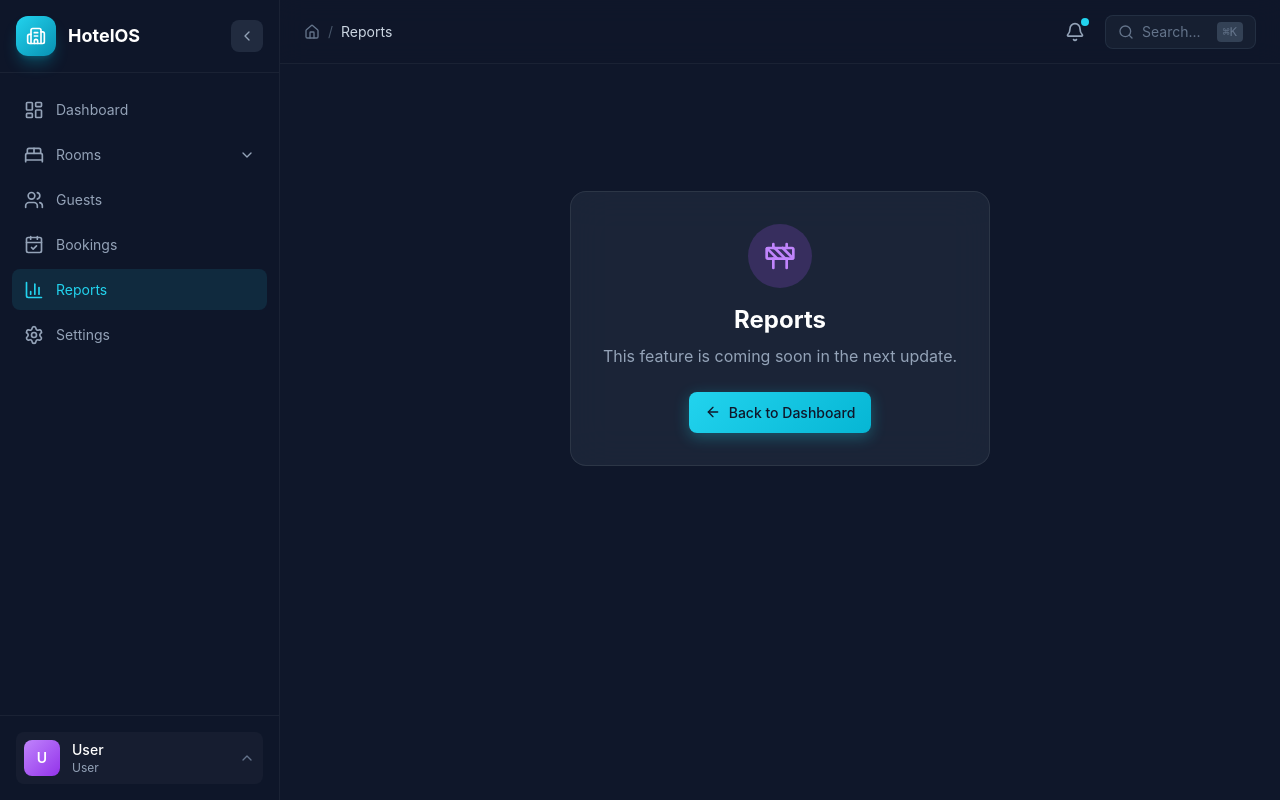
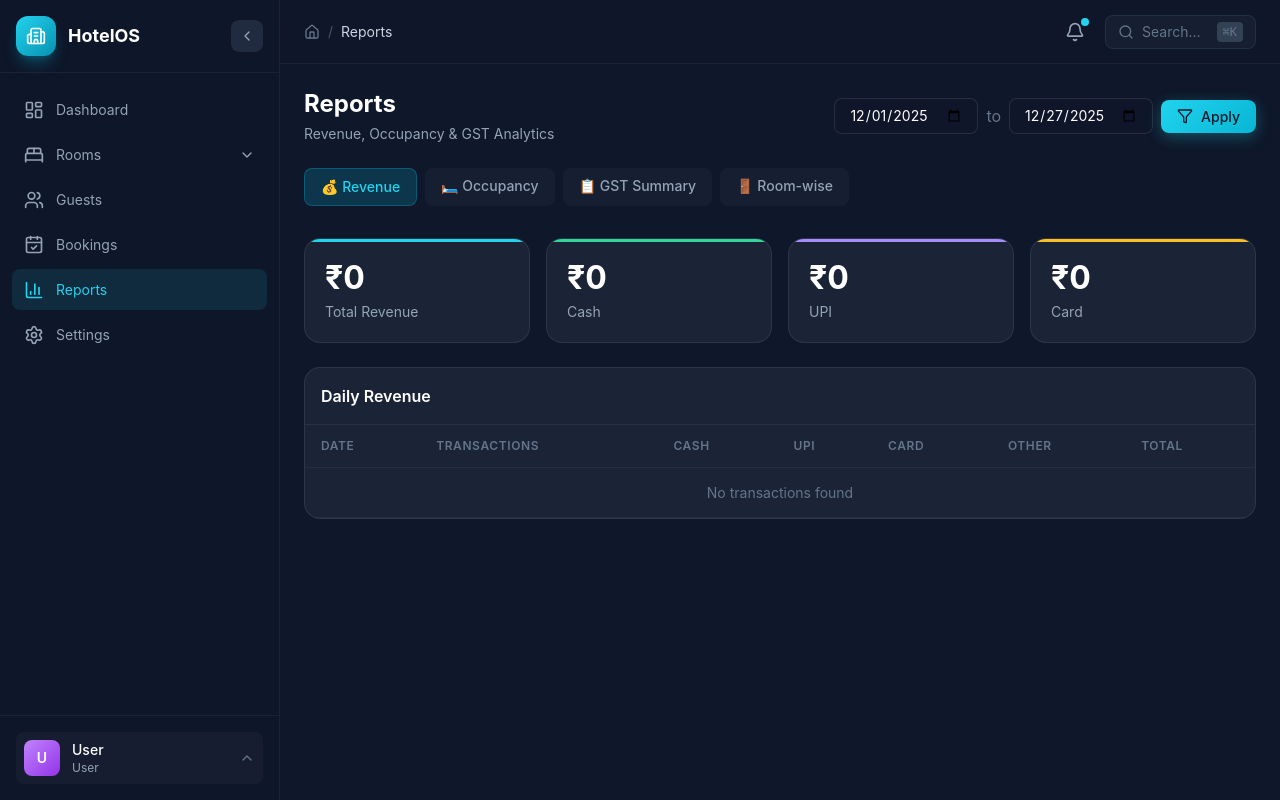
Before and after one commit to Jagatmohan-arch/HotelOS, a PHP site: page /reports in a window 1280 px wide. Run offline with PHP 8.4, Linux system fonts and the light colour scheme; tables that the repository leaves empty hold one stand-in row (values such as "Sample post"); some libraries are stand-ins or nearby versions.

Commit message:
Add: Reports module with Revenue, Occupancy, GST, and Room-wise reports

```diff
--- /dev/null
+++ b/handlers/ReportsHandler.php
@@ -0,0 +1,245 @@
+<?php
+/**
+ * HotelOS - Reports Handler
+ *
+ * Generates revenue, occupancy, and GST reports
+ */
+
+declare(strict_types=1);
+
+namespace HotelOS\Handlers;
+
+use HotelOS\Core\Database;
+use HotelOS\Core\TenantContext;
+
+class ReportsHandler
+{
+    private Database $db;
+
+    public function __construct()
+    {
+        $this->db = Database::getInstance();
+    }
+
+    /**
+     * Get daily revenue report
+     */
+    public function getDailyRevenue(string $startDate, string $endDate): array
+    {
+        return $this->db->query(
+            "SELECT
+                DATE(t.collected_at) as date,
+                COUNT(*) as transaction_count,
+                SUM(CASE WHEN t.type = 'credit' THEN t.amount ELSE 0 END) as revenue,
+                SUM(CASE WHEN t.type = 'debit' THEN t.amount ELSE 0 END) as refunds,
+                SUM(CASE WHEN t.payment_mode = 'cash' AND t.type = 'credit' THEN t.amount ELSE 0 END) as cash,
+                SUM(CASE WHEN t.payment_mode = 'upi' AND t.type = 'credit' THEN t.amount ELSE 0 END) as upi,
+                SUM(CASE WHEN t.payment_mode = 'card' AND t.type = 'credit' THEN t.amount ELSE 0 END) as card,
+                SUM(CASE WHEN t.payment_mode NOT IN ('cash', 'upi', 'card') AND t.type = 'credit' THEN t.amount ELSE 0 END) as other
+             FROM transactions t
+             WHERE DATE(t.collected_at) BETWEEN :start_date AND :end_date
+             GROUP BY DATE(t.collected_at)
+             ORDER BY date DESC",
+            ['start_date' => $startDate, 'end_date' => $endDate]
+        );
+    }
+
+    /**
+     * Get revenue summary for date range
+     */
+    public function getRevenueSummary(string $startDate, string $endDate): array
+    {
+        return $this->db->queryOne(
+            "SELECT
+                COUNT(*) as total_transactions,
+                SUM(CASE WHEN t.type = 'credit' THEN t.amount ELSE 0 END) as total_revenue,
+                SUM(CASE WHEN t.type = 'debit' THEN t.amount ELSE 0 END) as total_refunds,
+                SUM(CASE WHEN t.payment_mode = 'cash' AND t.type = 'credit' THEN t.amount ELSE 0 END) as cash_total,
+                SUM(CASE WHEN t.payment_mode = 'upi' AND t.type = 'credit' THEN t.amount ELSE 0 END) as upi_total,
+                SUM(CASE WHEN t.payment_mode = 'card' AND t.type = 'credit' THEN t.amount ELSE 0 END) as card_total
+             FROM transactions t
+             WHERE DATE(t.collected_at) BETWEEN :start_date AND :end_date",
+            ['start_date' => $startDate, 'end_date' => $endDate]
+        ) ?? [];
+    }
+
+    /**
+     * Get occupancy report
+     */
+    public function getOccupancyReport(string $startDate, string $endDate): array
+    {
+        // Get total rooms
+        $totalRooms = $this->db->queryOne(
+            "SELECT COUNT(*) as count FROM rooms WHERE is_active = 1"
+        )['count'] ?? 0;
+
+        // Get daily occupancy
+        $dailyData = $this->db->query(
+            "SELECT
+                DATE(b.check_in_date) as date,
+                COUNT(DISTINCT b.room_id) as rooms_occupied,
+                COUNT(DISTINCT b.id) as bookings,
+                SUM(b.total_amount) as revenue
+             FROM bookings b
+             WHERE b.status IN ('checked_in', 'checked_out')
+             AND b.check_in_date <= :end_date
+             AND b.check_out_date >= :start_date
+             GROUP BY DATE(b.check_in_date)
+             ORDER BY date DESC",
+            ['start_date' => $startDate, 'end_date' => $endDate]
+        );
+
+        // Calculate occupancy percentage
+        foreach ($dailyData as &$day) {
+            $day['occupancy_rate'] = $totalRooms > 0
+                ? round(($day['rooms_occupied'] / $totalRooms) * 100, 1)
+                : 0;
+        }
+
+        return [
+            'total_rooms' => $totalRooms,
+            'daily' => $dailyData
+        ];
+    }
+
+    /**
+     * Get occupancy summary
+     */
+    public function getOccupancySummary(string $startDate, string $endDate): array
+    {
+        $totalRooms = $this->db->queryOne(
+            "SELECT COUNT(*) as count FROM rooms WHERE is_active = 1"
+        )['count'] ?? 0;
+
+        $data = $this->db->queryOne(
+            "SELECT
+                COUNT(DISTINCT b.id) as total_bookings,
+                COUNT(DISTINCT b.guest_id) as unique_guests,
+                SUM(DATEDIFF(LEAST(b.check_out_date, :end_date), GREATEST(b.check_in_date, :start_date))) as total_room_nights,
+                AVG(b.total_amount) as avg_booking_value,
+                SUM(b.total_amount) as total_revenue
+             FROM bookings b
+             WHERE b.status IN ('checked_in', 'checked_out')
+             AND b.check_in_date <= :end_date2
+             AND b.check_out_date >= :start_date2",
+            [
+                'start_date' => $startDate,
+                'end_date' => $endDate,
+                'start_date2' => $startDate,
+                'end_date2' => $endDate
+            ]
+        );
+
+        // Calculate average occupancy
+        $days = max(1, (strtotime($endDate) - strtotime($startDate)) / 86400 + 1);
+        $possibleRoomNights = $totalRooms * $days;
+        $occupancyRate = $possibleRoomNights > 0
+            ? round((($data['total_room_nights'] ?? 0) / $possibleRoomNights) * 100, 1)
+            : 0;
+
+        return [
+            'total_rooms' => $totalRooms,
+            'total_bookings' => (int)($data['total_bookings'] ?? 0),
+            'unique_guests' => (int)($data['unique_guests'] ?? 0),
+            'total_room_nights' => (int)($data['total_room_nights'] ?? 0),
+            'avg_booking_value' => round((float)($data['avg_booking_value'] ?? 0), 2),
+            'total_revenue' => (float)($data['total_revenue'] ?? 0),
+            'avg_occupancy_rate' => $occupancyRate
+        ];
+    }
+
+    /**
+     * Get GST summary for tax filing
+     */
+    public function getGSTSummary(string $startDate, string $endDate): array
+    {
+        // Get bookings with GST breakdown
+        $bookings = $this->db->query(
+            "SELECT
+                b.id,
+                b.booking_number,
+                b.check_out_date as invoice_date,
+                CONCAT(g.first_name, ' ', g.last_name) as guest_name,
+                g.gst_number as guest_gstin,
+                r.room_number,
+                b.total_amount,
+                b.cgst_amount,
+                b.sgst_amount,
+                (b.cgst_amount + b.sgst_amount) as total_gst,
+                (b.total_amount - b.cgst_amount - b.sgst_amount) as taxable_amount
+             FROM bookings b
+             JOIN guests g ON b.guest_id = g.id
+             JOIN rooms r ON b.room_id = r.id
+             WHERE b.status = 'checked_out'
+             AND b.check_out_date BETWEEN :start_date AND :end_date
+             ORDER BY b.check_out_date DESC",
+            ['start_date' => $startDate, 'end_date' => $endDate]
+        );
+
+        // Calculate totals
+        $totals = [
+            'taxable_amount' => 0,
+            'cgst' => 0,
+            'sgst' => 0,
+            'total_gst' => 0,
+            'total_amount' => 0,
+            'invoice_count' => count($bookings)
+        ];
+
+        foreach ($bookings as $b) {
+            $totals['taxable_amount'] += (float)$b['taxable_amount'];
+            $totals['cgst'] += (float)$b['cgst_amount'];
+            $totals['sgst'] += (float)$b['sgst_amount'];
+            $totals['total_gst'] += (float)$b['total_gst'];
+            $totals['total_amount'] += (float)$b['total_amount'];
+        }
+
+        return [
+            'bookings' => $bookings,
+            'totals' => $totals
+        ];
+    }
+
+    /**
+     * Get room-wise revenue
+     */
+    public function getRoomWiseRevenue(string $startDate, string $endDate): array
+    {
+        return $this->db->query(
+            "SELECT
+                r.room_number,
+                rt.name as room_type,
+                COUNT(b.id) as booking_count,
+                SUM(b.total_amount) as total_revenue,
+                AVG(b.total_amount) as avg_revenue
+             FROM rooms r
+             LEFT JOIN room_types rt ON r.room_type_id = rt.id
+             LEFT JOIN bookings b ON r.id = b.room_id
+                AND b.status = 'checked_out'
+                AND b.check_out_date BETWEEN :start_date AND :end_date
+             WHERE r.is_active = 1
+             GROUP BY r.id, r.room_number, rt.name
+             ORDER BY total_revenue DESC",
+            ['start_date' => $startDate, 'end_date' => $endDate]
+        );
+    }
+
+    /**
+     * Get payment mode breakdown
+     */
+    public function getPaymentModeBreakdown(string $startDate, string $endDate): array
+    {
+        return $this->db->query(
+            "SELECT
+                payment_mode,
+                COUNT(*) as count,
+                SUM(amount) as total
+             FROM transactions
+             WHERE type = 'credit'
+             AND DATE(collected_at) BETWEEN :start_date AND :end_date
+             GROUP BY payment_mode
+             ORDER BY total DESC",
+            ['start_date' => $startDate, 'end_date' => $endDate]
+        );
+    }
+}
--- a/public/index.php
+++ b/public/index.php
@@ -486,9 +486,9 @@
             else header('Location: /pos');
             break;
 
-        // ========== Placeholder Routes ==========
+        // ========== Reports ==========
         case '/reports':
-            renderComingSoonPage($auth, ucfirst(substr($requestUri, 1)));
+            renderReportsPage($auth);
             break;
 
         default:
@@ -1190,3 +1190,54 @@
     header('Location: /pos');
     exit;
 }
+
+// ============================================
+// Reports Functions
+// ============================================
+
+function renderReportsPage(Auth $auth): void
+{
+    $user = $auth->user();
+    $csrfToken = $auth->csrfToken();
+
+    $handler = new \HotelOS\Handlers\ReportsHandler();
+
+    $activeTab = $_GET['tab'] ?? 'revenue';
+    $startDate = $_GET['start'] ?? date('Y-m-01');
+    $endDate = $_GET['end'] ?? date('Y-m-d');
+
+    $reportData = [];
+    $summary = [];
+
+    switch ($activeTab) {
+        case 'revenue':
+            $reportData = $handler->getDailyRevenue($startDate, $endDate);
+            $summary = $handler->getRevenueSummary($startDate, $endDate);
+            break;
+
+        case 'occupancy':
+            $reportData = $handler->getOccupancyReport($startDate, $endDate);
+            $summary = $handler->getOccupancySummary($startDate, $endDate);
+            break;
+
+        case 'gst':
+            $gstData = $handler->getGSTSummary($startDate, $endDate);
+            $reportData = $gstData;
+            $summary = $gstData['totals'] ?? [];
+            break;
+
+        case 'rooms':
+            $reportData = $handler->getRoomWiseRevenue($startDate, $endDate);
+            break;
+    }
+
+    $title = 'Reports';
+    $currentRoute = 'reports';
+    $breadcrumbs = [['label' => 'Reports']];
+
+    ob_start();
+    include VIEWS_PATH . '/reports/index.php';
+    $content = ob_get_clean();
+
+    include VIEWS_PATH . '/layouts/app.php';
+}
--- /dev/null
+++ b/views/reports/index.php
@@ -0,0 +1,301 @@
+<?php
+/**
+ * HotelOS - Reports Page
+ * Revenue, Occupancy, and GST reports
+ */
+
+declare(strict_types=1);
+
+$activeTab = $activeTab ?? 'revenue';
+$startDate = $startDate ?? date('Y-m-01');
+$endDate = $endDate ?? date('Y-m-d');
+$reportData = $reportData ?? [];
+$summary = $summary ?? [];
+?>
+
+<div class="reports-page animate-fadeIn">
+    <!-- Page Header -->
+    <div class="flex flex-col md:flex-row md:items-center md:justify-between gap-4 mb-6">
+        <div>
+            <h1 class="text-2xl font-bold text-white">Reports</h1>
+            <p class="text-slate-400 text-sm mt-1">Revenue, Occupancy & GST Analytics</p>
+        </div>
+
+        <!-- Date Range Filter -->
+        <form method="GET" class="flex gap-2 items-center">
+            <input type="hidden" name="tab" value="<?= $activeTab ?>">
+            <input type="date" name="start" value="<?= $startDate ?>"
+                   class="form-input py-1.5 text-sm w-36">
+            <span class="text-slate-500">to</span>
+            <input type="date" name="end" value="<?= $endDate ?>"
+                   class="form-input py-1.5 text-sm w-36">
+            <button type="submit" class="btn btn--primary py-1.5">
+                <i data-lucide="filter" class="w-4 h-4"></i>
+                Apply
+            </button>
+        </form>
+    </div>
+
+    <!-- Tabs -->
+    <div class="flex gap-2 mb-6 overflow-x-auto pb-2">
+        <a href="/reports?tab=revenue&start=<?= $startDate ?>&end=<?= $endDate ?>"
+           class="px-4 py-2 rounded-lg text-sm font-medium transition-colors whitespace-nowrap <?= $activeTab === 'revenue' ? 'bg-cyan-500/20 text-cyan-400 border border-cyan-500/30' : 'bg-slate-800/50 text-slate-400 hover:text-white' ?>">
+            💰 Revenue
+        </a>
+        <a href="/reports?tab=occupancy&start=<?= $startDate ?>&end=<?= $endDate ?>"
+           class="px-4 py-2 rounded-lg text-sm font-medium transition-colors whitespace-nowrap <?= $activeTab === 'occupancy' ? 'bg-cyan-500/20 text-cyan-400 border border-cyan-500/30' : 'bg-slate-800/50 text-slate-400 hover:text-white' ?>">
+            🛏️ Occupancy
+        </a>
+        <a href="/reports?tab=gst&start=<?= $startDate ?>&end=<?= $endDate ?>"
+           class="px-4 py-2 rounded-lg text-sm font-medium transition-colors whitespace-nowrap <?= $activeTab === 'gst' ? 'bg-cyan-500/20 text-cyan-400 border border-cyan-500/30' : 'bg-slate-800/50 text-slate-400 hover:text-white' ?>">
+            📋 GST Summary
+        </a>
+        <a href="/reports?tab=rooms&start=<?= $startDate ?>&end=<?= $endDate ?>"
+           class="px-4 py-2 rounded-lg text-sm font-medium transition-colors whitespace-nowrap <?= $activeTab === 'rooms' ? 'bg-cyan-500/20 text-cyan-400 border border-cyan-500/30' : 'bg-slate-800/50 text-slate-400 hover:text-white' ?>">
+            🚪 Room-wise
+        </a>
+    </div>
+
+    <?php if ($activeTab === 'revenue'): ?>
+    <!-- Revenue Report -->
+    <div class="grid grid-cols-2 md:grid-cols-4 gap-4 mb-6">
+        <div class="stats-card stats-card--cyan">
+            <div class="stats-value">₹<?= number_format((float)($summary['total_revenue'] ?? 0)) ?></div>
+            <div class="stats-label">Total Revenue</div>
+        </div>
+        <div class="stats-card stats-card--green">
+            <div class="stats-value">₹<?= number_format((float)($summary['cash_total'] ?? 0)) ?></div>
+            <div class="stats-label">Cash</div>
+        </div>
+        <div class="stats-card stats-card--purple">
+            <div class="stats-value">₹<?= number_format((float)($summary['upi_total'] ?? 0)) ?></div>
+            <div class="stats-label">UPI</div>
+        </div>
+        <div class="stats-card stats-card--gold">
+            <div class="stats-value">₹<?= number_format((float)($summary['card_total'] ?? 0)) ?></div>
+            <div class="stats-label">Card</div>
+        </div>
+    </div>
+
+    <div class="glass-card overflow-hidden">
+        <div class="p-4 border-b border-slate-700/50">
+            <h3 class="font-semibold text-white">Daily Revenue</h3>
+        </div>
+        <div class="overflow-x-auto">
+            <table class="data-table">
+                <thead>
+                    <tr>
+                        <th>Date</th>
+                        <th class="text-right">Transactions</th>
+                        <th class="text-right">Cash</th>
+                        <th class="text-right">UPI</th>
+                        <th class="text-right">Card</th>
+                        <th class="text-right">Other</th>
+                        <th class="text-right">Total</th>
+                    </tr>
+                </thead>
+                <tbody>
+                    <?php if (empty($reportData)): ?>
+                    <tr><td colspan="7" class="text-center text-slate-500 py-8">No transactions found</td></tr>
+                    <?php else: ?>
+                    <?php foreach ($reportData as $row): ?>
+                    <tr>
+                        <td class="text-white"><?= date('d M Y', strtotime($row['date'])) ?></td>
+                        <td class="text-right"><?= $row['transaction_count'] ?></td>
+                        <td class="text-right text-emerald-400">₹<?= number_format((float)$row['cash']) ?></td>
+                        <td class="text-right text-purple-400">₹<?= number_format((float)$row['upi']) ?></td>
+                        <td class="text-right text-amber-400">₹<?= number_format((float)$row['card']) ?></td>
+                        <td class="text-right text-slate-400">₹<?= number_format((float)$row['other']) ?></td>
+                        <td class="text-right text-cyan-400 font-semibold">₹<?= number_format((float)$row['revenue']) ?></td>
+                    </tr>
+                    <?php endforeach; ?>
+                    <?php endif; ?>
+                </tbody>
+            </table>
+        </div>
+    </div>
+
+    <?php elseif ($activeTab === 'occupancy'): ?>
+    <!-- Occupancy Report -->
+    <div class="grid grid-cols-2 md:grid-cols-4 gap-4 mb-6">
+        <div class="stats-card stats-card--cyan">
+            <div class="stats-value"><?= $summary['avg_occupancy_rate'] ?? 0 ?>%</div>
+            <div class="stats-label">Avg Occupancy</div>
+        </div>
+        <div class="stats-card stats-card--green">
+            <div class="stats-value"><?= $summary['total_bookings'] ?? 0 ?></div>
+            <div class="stats-label">Total Bookings</div>
+        </div>
+        <div class="stats-card stats-card--purple">
+            <div class="stats-value"><?= $summary['total_room_nights'] ?? 0 ?></div>
+            <div class="stats-label">Room Nights</div>
+        </div>
+        <div class="stats-card stats-card--gold">
+            <div class="stats-value">₹<?= number_format((float)($summary['avg_booking_value'] ?? 0)) ?></div>
+            <div class="stats-label">Avg Booking Value</div>
+        </div>
+    </div>
+
+    <div class="glass-card overflow-hidden">
+        <div class="p-4 border-b border-slate-700/50">
+            <h3 class="font-semibold text-white">Daily Occupancy</h3>
+        </div>
+        <div class="overflow-x-auto">
+            <table class="data-table">
+                <thead>
+                    <tr>
+                        <th>Date</th>
+                        <th class="text-right">Rooms Occupied</th>
+                        <th class="text-right">Occupancy %</th>
+                        <th class="text-right">Bookings</th>
+                        <th class="text-right">Revenue</th>
+                    </tr>
+                </thead>
+                <tbody>
+                    <?php if (empty($reportData['daily'] ?? [])): ?>
+                    <tr><td colspan="5" class="text-center text-slate-500 py-8">No data found</td></tr>
+                    <?php else: ?>
+                    <?php foreach ($reportData['daily'] as $row): ?>
+                    <tr>
+                        <td class="text-white"><?= date('d M Y', strtotime($row['date'])) ?></td>
+                        <td class="text-right"><?= $row['rooms_occupied'] ?> / <?= $reportData['total_rooms'] ?></td>
+                        <td class="text-right">
+                            <span class="px-2 py-0.5 rounded text-xs <?= $row['occupancy_rate'] >= 70 ? 'bg-emerald-500/20 text-emerald-400' : ($row['occupancy_rate'] >= 40 ? 'bg-amber-500/20 text-amber-400' : 'bg-red-500/20 text-red-400') ?>">
+                                <?= $row['occupancy_rate'] ?>%
+                            </span>
+                        </td>
+                        <td class="text-right"><?= $row['bookings'] ?></td>
+                        <td class="text-right text-cyan-400">₹<?= number_format((float)$row['revenue']) ?></td>
+                    </tr>
+                    <?php endforeach; ?>
+                    <?php endif; ?>
+                </tbody>
+            </table>
+        </div>
+    </div>
+
+    <?php elseif ($activeTab === 'gst'): ?>
+    <!-- GST Summary -->
+    <div class="grid grid-cols-2 md:grid-cols-5 gap-4 mb-6">
+        <div class="stats-card stats-card--cyan">
+            <div class="stats-value"><?= $summary['invoice_count'] ?? 0 ?></div>
+            <div class="stats-label">Invoices</div>
+        </div>
+        <div class="stats-card stats-card--green">
+            <div class="stats-value">₹<?= number_format((float)($summary['taxable_amount'] ?? 0)) ?></div>
+            <div class="stats-label">Taxable Amount</div>
+        </div>
+        <div class="stats-card stats-card--purple">
+            <div class="stats-value">₹<?= number_format((float)($summary['cgst'] ?? 0)) ?></div>
+            <div class="stats-label">CGST</div>
+        </div>
+        <div class="stats-card stats-card--gold">
+            <div class="stats-value">₹<?= number_format((float)($summary['sgst'] ?? 0)) ?></div>
+            <div class="stats-label">SGST</div>
+        </div>
+        <div class="stats-card" style="--card-accent: #f87171;">
+            <div class="stats-value">₹<?= number_format((float)($summary['total_gst'] ?? 0)) ?></div>
+            <div class="stats-label">Total GST</div>
+        </div>
+    </div>
+
+    <div class="glass-card overflow-hidden">
+        <div class="p-4 border-b border-slate-700/50 flex justify-between items-center">
+            <h3 class="font-semibold text-white">GST Invoice Details</h3>
+            <button onclick="window.print()" class="btn btn--secondary text-sm py-1">
+                <i data-lucide="printer" class="w-4 h-4"></i>
+                Print
+            </button>
+        </div>
+        <div class="overflow-x-auto">
+            <table class="data-table">
+                <thead>
+                    <tr>
+                        <th>Date</th>
+                        <th>Invoice #</th>
+                        <th>Guest</th>
+                        <th>Room</th>
+                        <th class="text-right">Taxable</th>
+                        <th class="text-right">CGST</th>
+                        <th class="text-right">SGST</th>
+                        <th class="text-right">Total</th>
+                    </tr>
+                </thead>
+                <tbody>
+                    <?php if (empty($reportData['bookings'] ?? [])): ?>
+                    <tr><td colspan="8" class="text-center text-slate-500 py-8">No invoices found</td></tr>
+                    <?php else: ?>
+                    <?php foreach ($reportData['bookings'] as $row): ?>
+                    <tr>
+                        <td><?= date('d/m/Y', strtotime($row['invoice_date'])) ?></td>
+                        <td class="text-white"><?= htmlspecialchars($row['booking_number']) ?></td>
+                        <td><?= htmlspecialchars($row['guest_name']) ?></td>
+                        <td><?= htmlspecialchars($row['room_number']) ?></td>
+                        <td class="text-right">₹<?= number_format((float)$row['taxable_amount']) ?></td>
+                        <td class="text-right text-slate-400">₹<?= number_format((float)$row['cgst_amount']) ?></td>
+                        <td class="text-right text-slate-400">₹<?= number_format((float)$row['sgst_amount']) ?></td>
+                        <td class="text-right text-cyan-400 font-semibold">₹<?= number_format((float)$row['total_amount']) ?></td>
+                    </tr>
+                    <?php endforeach; ?>
+                    <?php endif; ?>
+                </tbody>
+                <tfoot class="bg-slate-800/50">
+                    <tr class="font-semibold">
+                        <td colspan="4" class="text-right">Total:</td>
+                        <td class="text-right text-white">₹<?= number_format((float)($summary['taxable_amount'] ?? 0)) ?></td>
+                        <td class="text-right text-white">₹<?= number_format((float)($summary['cgst'] ?? 0)) ?></td>
+                        <td class="text-right text-white">₹<?= number_format((float)($summary['sgst'] ?? 0)) ?></td>
+                        <td class="text-right text-cyan-400">₹<?= number_format((float)($summary['total_amount'] ?? 0)) ?></td>
+                    </tr>
+                </tfoot>
+            </table>
+        </div>
+    </div>
+
+    <?php elseif ($activeTab === 'rooms'): ?>
+    <!-- Room-wise Revenue -->
+    <div class="glass-card overflow-hidden">
+        <div class="p-4 border-b border-slate-700/50">
+            <h3 class="font-semibold text-white">Room-wise Revenue</h3>
+        </div>
+        <div class="overflow-x-auto">
+            <table class="data-table">
+                <thead>
+                    <tr>
+                        <th>Room</th>
+                        <th>Type</th>
+                        <th class="text-right">Bookings</th>
+                        <th class="text-right">Avg Revenue</th>
+                        <th class="text-right">Total Revenue</th>
+                    </tr>
+                </thead>
+                <tbody>
+                    <?php if (empty($reportData)): ?>
+                    <tr><td colspan="5" class="text-center text-slate-500 py-8">No data found</td></tr>
+                    <?php else: ?>
+                    <?php foreach ($reportData as $row): ?>
+                    <tr>
+                        <td class="text-white font-semibold"><?= htmlspecialchars($row['room_number']) ?></td>
+                        <td class="text-slate-400"><?= htmlspecialchars($row['room_type'] ?? '-') ?></td>
+                        <td class="text-right"><?= (int)$row['booking_count'] ?></td>
+                        <td class="text-right text-slate-400">₹<?= number_format((float)($row['avg_revenue'] ?? 0)) ?></td>
+                        <td class="text-right text-cyan-400 font-semibold">₹<?= number_format((float)($row['total_revenue'] ?? 0)) ?></td>
+                    </tr>
+                    <?php endforeach; ?>
+                    <?php endif; ?>
+                </tbody>
+            </table>
+        </div>
+    </div>
+    <?php endif; ?>
+</div>
+
+<style>
+@media print {
+    body * { visibility: hidden; }
+    .glass-card, .glass-card * { visibility: visible; }
+    .glass-card { position: absolute; left: 0; top: 0; width: 100%; background: white !important; }
+    .data-table { color: black !important; }
+    .btn { display: none !important; }
+}
+</style>
```
